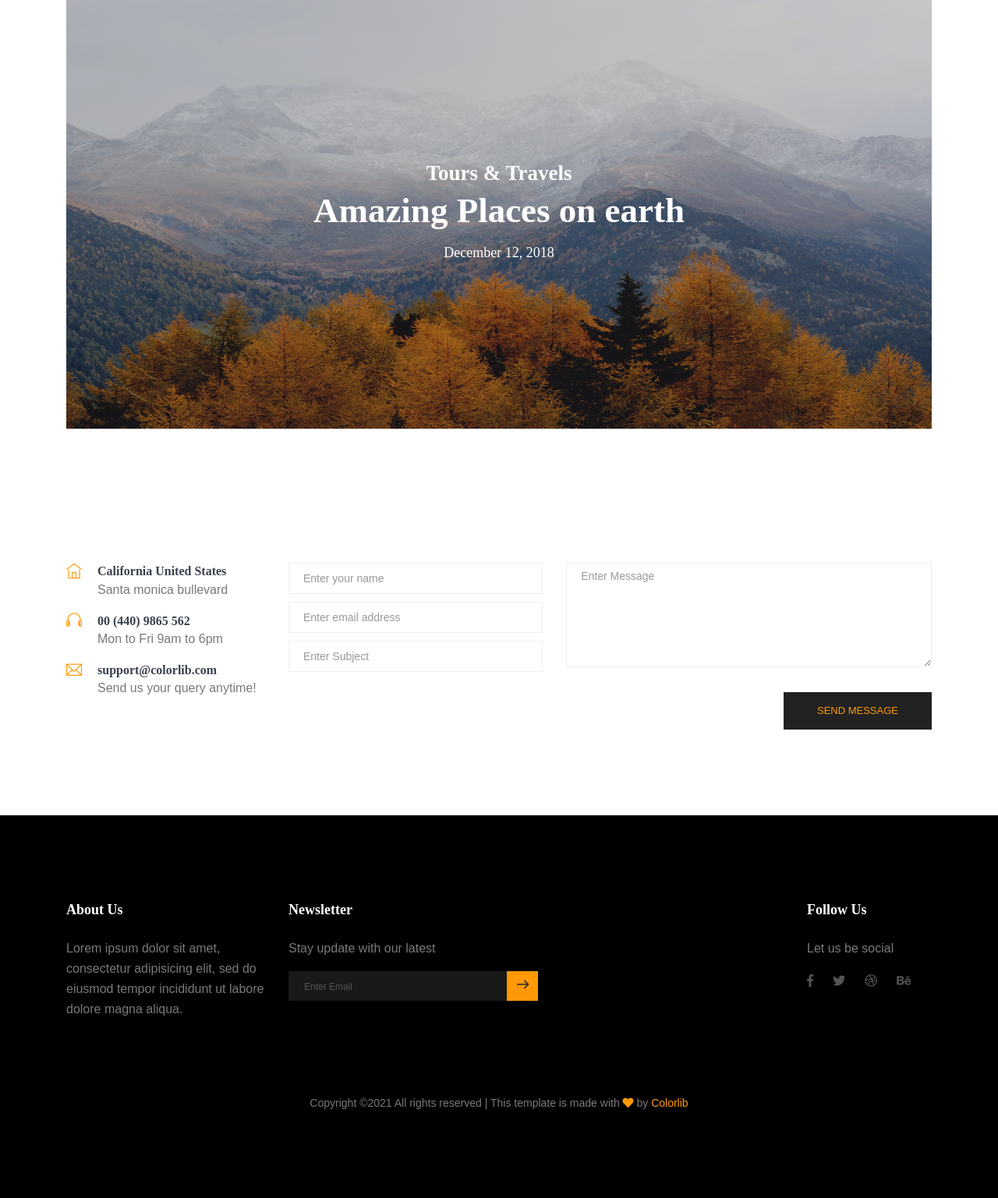
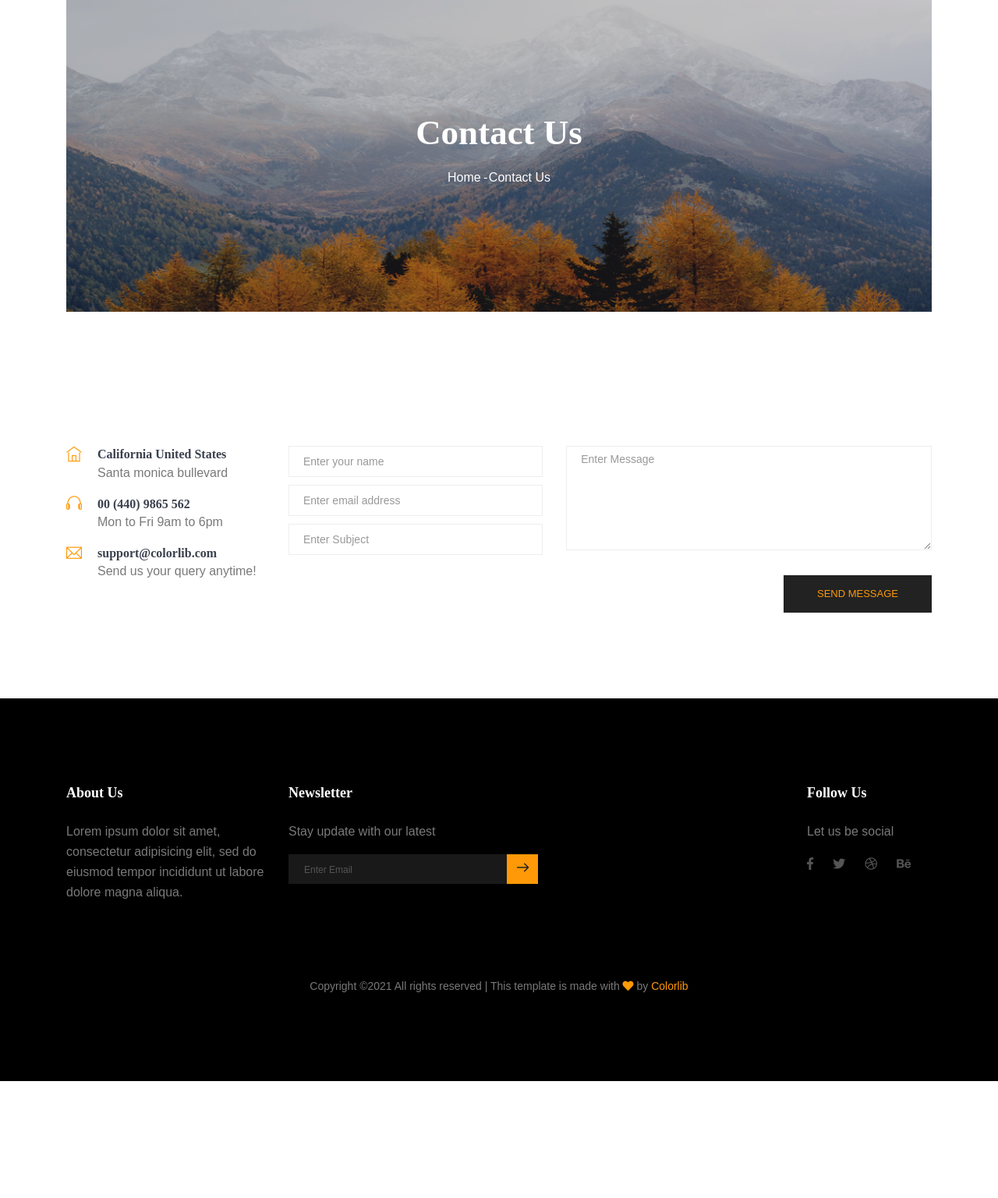
Before and after one commit to annfike/blog-backend-master, a Django app: template templates/contact.html in a window 1280 px wide. Shown: the part 84-1621 px from the top of the page at 78% size. After the commit the page ends 1471 px from the top, so only its background shows below. Run offline with Django 3.2, Linux system fonts and the light colour scheme; the template is opened without the code that fills it, so the values that code supplies are empty; some libraries are stand-ins or nearby versions.

Commit message:
hero banner back

```diff
--- a/templates/base.html
+++ b/templates/base.html
@@ -42,26 +42,10 @@
   </header>
   <!--================Header Menu Area =================-->
 
-  <main class="site-main">
-    <!--================Hero Banner start =================-->
-    <section class="mb-30px">
-      <div class="container">
-        <div class="hero-banner">
-          <div class="hero-banner__content">
-            <h3>Tours &amp; Travels</h3>
-            <h1>Amazing Places on earth</h1>
-            <h4>December 12, 2018</h4>
-          </div>
-        </div>
-      </div>
-    </section>
-    <!--================Hero Banner end =================-->
-
     <!--================ Blog slider start =================-->
     {% block content %}
     {% endblock %}
     <!--================ End Blog Post Area =================-->
-  </main>
 
   <!--================ Start Footer Area =================-->
   <footer class="footer-area section-padding">
--- a/templates/contact.html
+++ b/templates/contact.html
@@ -2,6 +2,24 @@
 {% load static %}
 {% block title %}Sensive Blog - Contact{% endblock %}
 {% block content %}
+
+  <!--================ Hero sm banner start =================-->
+  <section class="mb-30px">
+    <div class="container">
+      <div class="hero-banner hero-banner--sm">
+        <div class="hero-banner__content">
+          <h1>Contact Us</h1>
+          <nav aria-label="breadcrumb" class="banner-breadcrumb">
+            <ol class="breadcrumb">
+              <li class="breadcrumb-item"><a href="index.html">Home</a></li>
+              <li class="breadcrumb-item active" aria-current="page">Contact Us</li>
+            </ol>
+          </nav>
+        </div>
+      </div>
+    </div>
+  </section>
+  <!--================ Hero sm banner end =================-->
 
   <!-- ================ contact section start ================= -->
   <section class="section-margin--small section-margin">
```
Also changed, not shown: templates/blog-details.html (+17 -0 lines), templates/index.html (+21 -5 lines).
